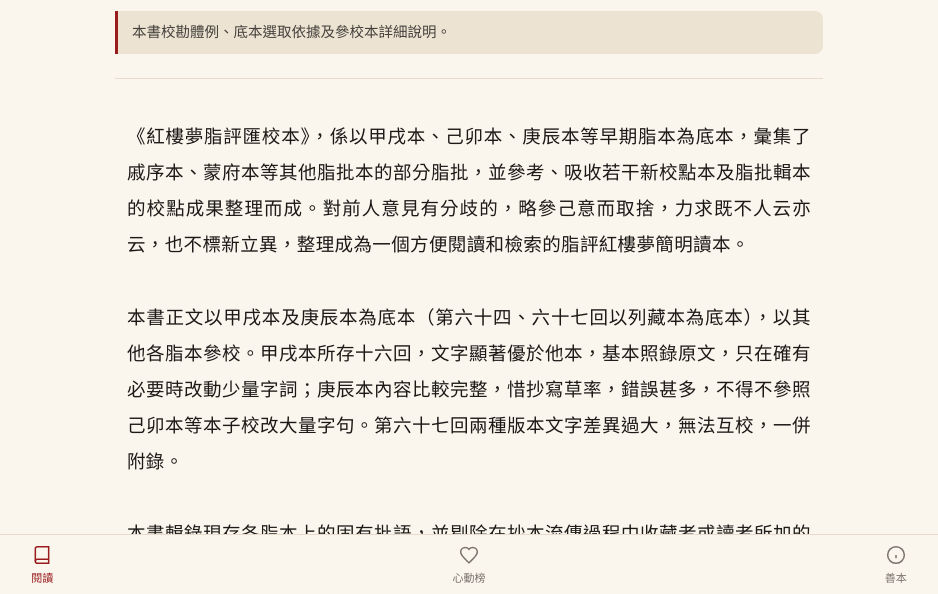
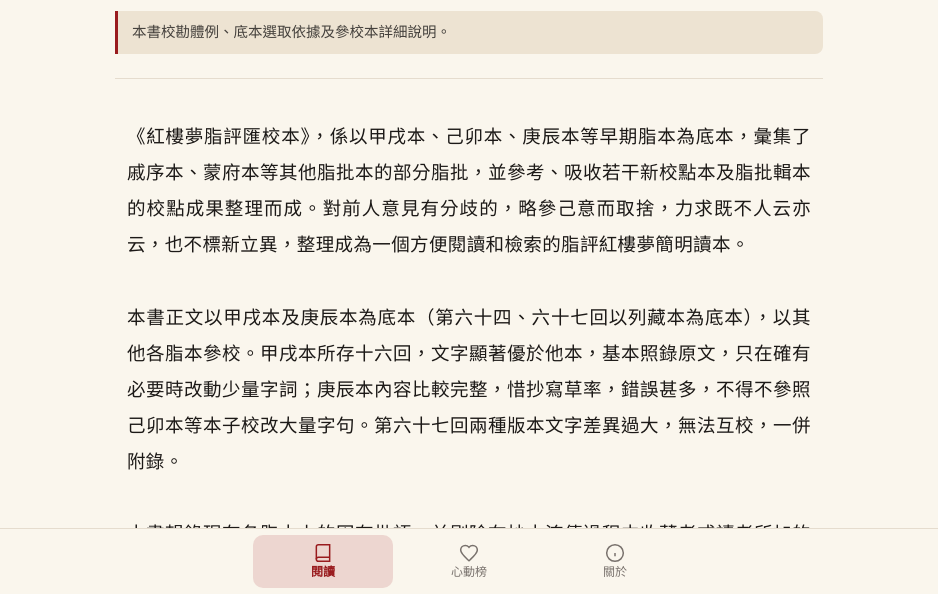
Before and after one commit to ieduer/zphlm, a website: page public/index.html in a window 1280 px wide. Shown: the part 206-800 px from the top of the page, without its empty margins (171-1109 px from the left). Drawn offline with nearby package versions, Linux system fonts and the light colour scheme; no server answers.

Commit message:
Align footer with bookshelf reader navigation

```diff
--- a/public/index.html
+++ b/public/index.html
@@ -32,7 +32,7 @@
   <link rel="preconnect" href="https://fonts.gstatic.com" crossorigin>
   <link rel="preload" as="style" href="https://fonts.googleapis.com/css2?family=Noto+Serif+TC:wght@400;500;600;700&family=Noto+Serif+SC:wght@400;500;600;700&family=Spectral:ital,wght@0,400;0,500;0,600;1,400&display=swap" onload="this.onload=null;this.rel='stylesheet'">
   <noscript><link rel="stylesheet" href="https://fonts.googleapis.com/css2?family=Noto+Serif+TC:wght@400;500;600;700&family=Noto+Serif+SC:wght@400;500;600;700&family=Spectral:ital,wght@0,400;0,500;0,600;1,400&display=swap"></noscript>
-  <link rel="stylesheet" href="/styles.css?v=2026100202">
+  <link rel="stylesheet" href="/styles.css?v=2026100203">
   <script defer src="/content.js"></script>
   <script defer src="/read-storage.js?v=2026100202"></script>
   <script defer src="/app.js?v=2026100202"></script>
@@ -150,7 +150,7 @@
       <span class="nav-symbol" aria-hidden="true">
         <svg viewBox="0 0 24 24" width="20" height="20" fill="none" stroke="currentColor" stroke-width="1.8"><circle cx="12" cy="12" r="10"/><path d="M12 16v-4"/><path d="M12 8h.01"/></svg>
       </span>
-      <span>善本</span>
+      <span>關於</span>
     </button>
   </nav>
 
--- a/public/styles.css
+++ b/public/styles.css
@@ -15,7 +15,7 @@
   --gold: #b45309;
   --shadow: 0 1px 3px rgba(30, 20, 10, 0.05), 0 10px 30px rgba(50, 30, 10, 0.07);
   --maxw: 740px;
-  --nav-h: 60px;
+  --nav-h: 66px;
   --bottom-safe: calc(var(--nav-h) + env(safe-area-inset-bottom));
   --font-serif: "Noto Serif TC", "Noto Serif SC", "Songti TC", "Songti SC", "PMingLiU", "SimSun", serif;
   --font-en: "Spectral", Georgia, serif;
@@ -748,32 +748,44 @@ html.read-quiet .stanza-segment:focus-within .stanza-actions {
   border-top: 1px solid var(--line);
   display: flex;
   align-items: center;
-  justify-content: space-around;
-  padding-bottom: env(safe-area-inset-bottom);
+  justify-content: center;
+  gap: 6px;
+  padding: 6px 12px calc(6px + env(safe-area-inset-bottom));
   z-index: 80;
   backdrop-filter: blur(8px);
   -webkit-backdrop-filter: blur(8px);
 }
 .bottom-nav button {
   flex: 1;
+  max-width: 140px;
   min-height: 44px;
   min-width: 0;
+  height: 100%;
+  appearance: none;
   background: transparent;
   border: none;
+  border-radius: 10px;
   color: var(--ink-faint);
   font-family: inherit;
-  font-size: 11px;
+  font-size: 12px;
+  line-height: 1.3;
   display: flex;
   flex-direction: column;
   align-items: center;
+  justify-content: center;
   gap: 2px;
-  padding: 6px 16px;
+  padding: 3px 8px;
   cursor: pointer;
-  transition: color 0.15s ease;
+  transition: color 0.15s ease, background-color 0.15s ease;
 }
-.bottom-nav button:hover, .bottom-nav button.active {
+.bottom-nav button:hover, .bottom-nav button[aria-current="page"] {
   color: var(--cinnabar);
 }
+.bottom-nav button[aria-current="page"] {
+  background: var(--cinnabar-glow);
+  font-weight: 600;
+}
+.bottom-nav .nav-symbol, .bottom-nav .nav-symbol svg { display: block; }
 
 /* Dialogs */
 .reader-dialog {
```
